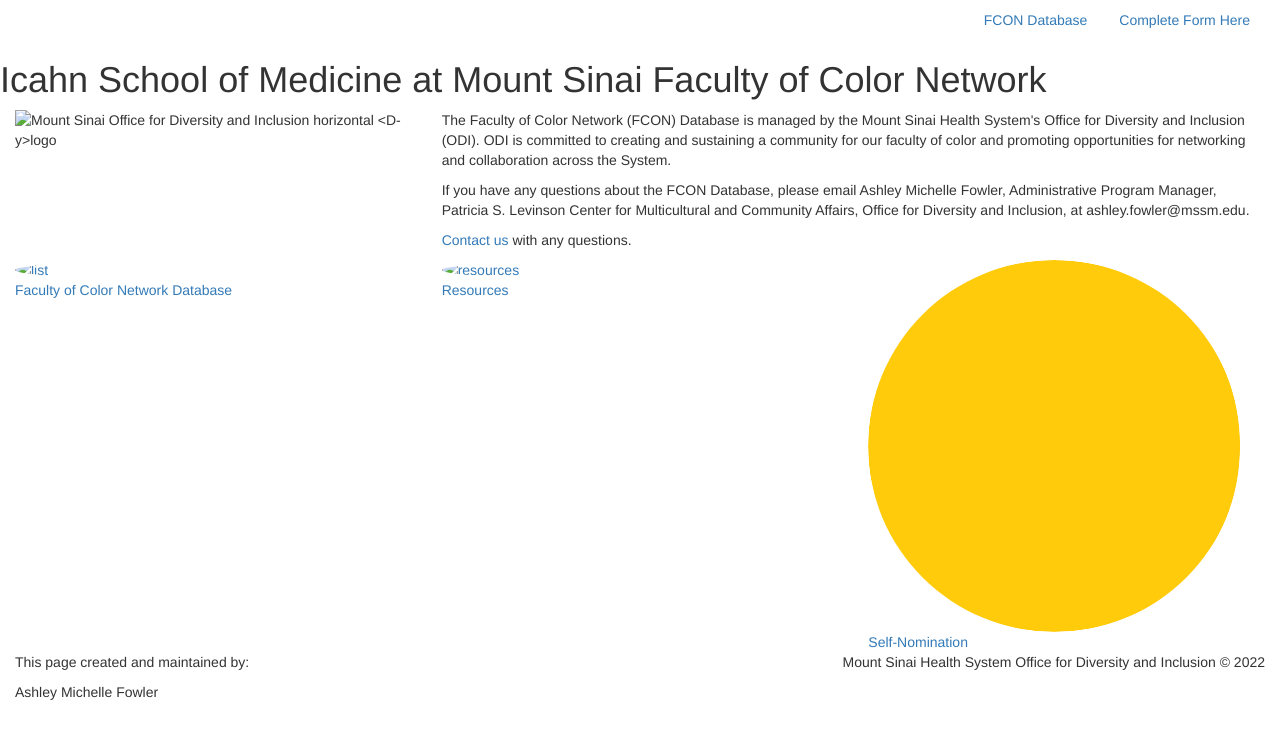
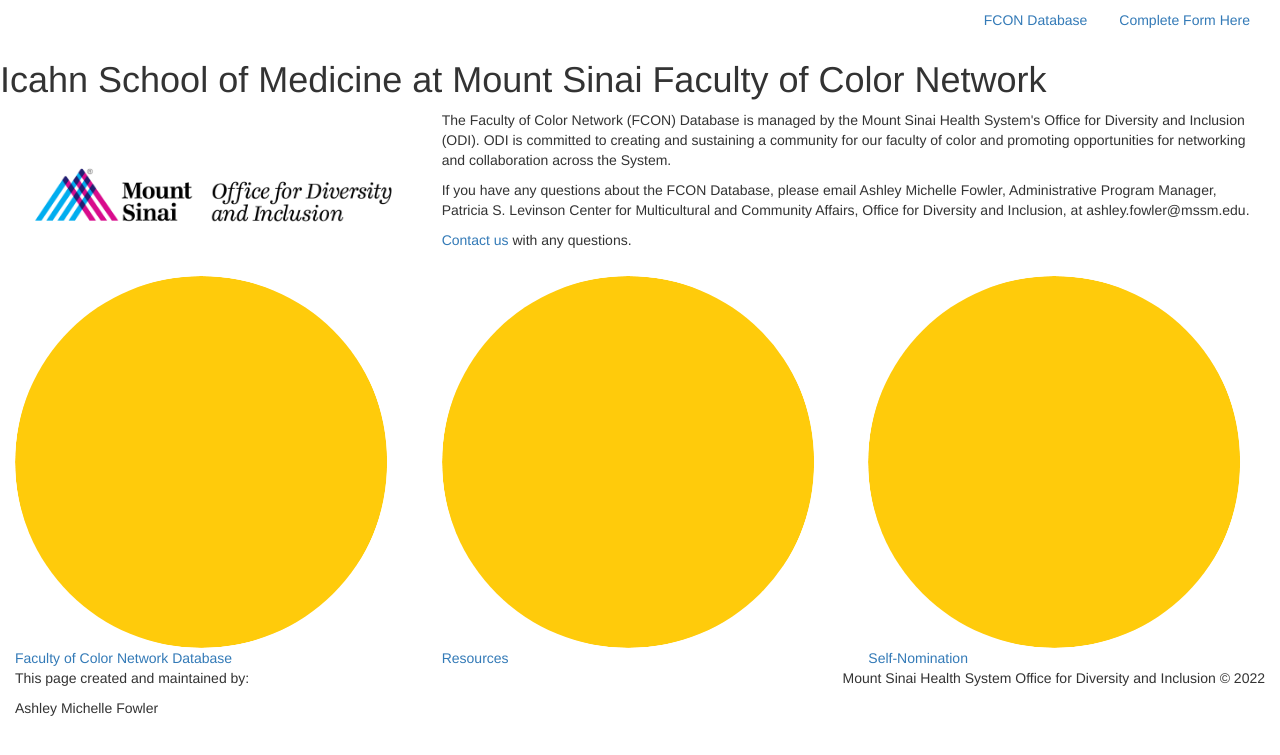
Before and after one commit to MSSMCMCA/FCON.github.io, a Jekyll site: the page built from index.html, in a window 1280 px wide. Shown: the top 755 px of the page. Built offline with Jekyll 4.4.1, drawn with Linux system fonts in a browser that asks for light colours; nearby versions of some CDN libraries.

Commit message:
Update index.html

```diff
--- a/index.html
+++ b/index.html
@@ -15,7 +15,7 @@
 	<div class="container-fluid">
 		<div class="row vcenter">
 			<div class="col-md-4">
-				<img class="img-responsive" src="https://mssmcmca.github.io/FCON.github.io/img/ODIhzlogo.jpg" alt="Mount Sinai Office for Diversity and Inclusion horizontal <D-y>logo"/>
+				<img class="img-responsive" src="https://mssmcmca.github.io/FCON.github.io/assets/img/ODIhzlogo.jpg" alt="Mount Sinai Office for Diversity and Inclusion horizontal <D-y>logo"/>
 			</div>
 			<div class="col-md-8">
 				<p>The Faculty of Color Network (FCON) Database is managed by the Mount Sinai Health System's Office for Diversity and Inclusion (ODI). ODI is committed to creating and sustaining a community for our faculty of color and promoting opportunities for networking and collaboration across the System.</p>
@@ -33,21 +33,21 @@
 		<div class="row">
 			<div class="col-md-4">
 				<a href="list">
-					<img src="https://mssmcmca.github.io/FCON.github.io/img/background.png" alt="list" class="img-responsive img-circle pic">
+					<img src="https://mssmcmca.github.io/FCON.github.io/assets/img/background.png" alt="list" class="img-responsive img-circle pic">
 					<span class="caption">Faculty of Color Network Database</span>
 				</a>
 			</div>
 
 			<div class="col-md-4">
 				<a href="resources">
-					<img src="https://mssmcmca.github.io/FCON.github.io/img/background.png" alt="resources" class="img-responsive img-circle pic">
+					<img src="https://mssmcmca.github.io/FCON.github.io/assets/img/background.png" alt="resources" class="img-responsive img-circle pic">
 					<div class="caption">Resources</div>
 				</a>
 			</div>
 
 			<div class="col-md-4">
 				<a href="nominate">
-					<img src="assets/img/background.png" alt="nominate" class="img-responsive img-circle pic">
+					<img src="https://mssmcmca.github.io/FCON.github.io/assets/img/background.png" alt="nominate" class="img-responsive img-circle pic">
 					<div class="caption">Self-Nomination</div>
 				</a>
 			</div>
```
